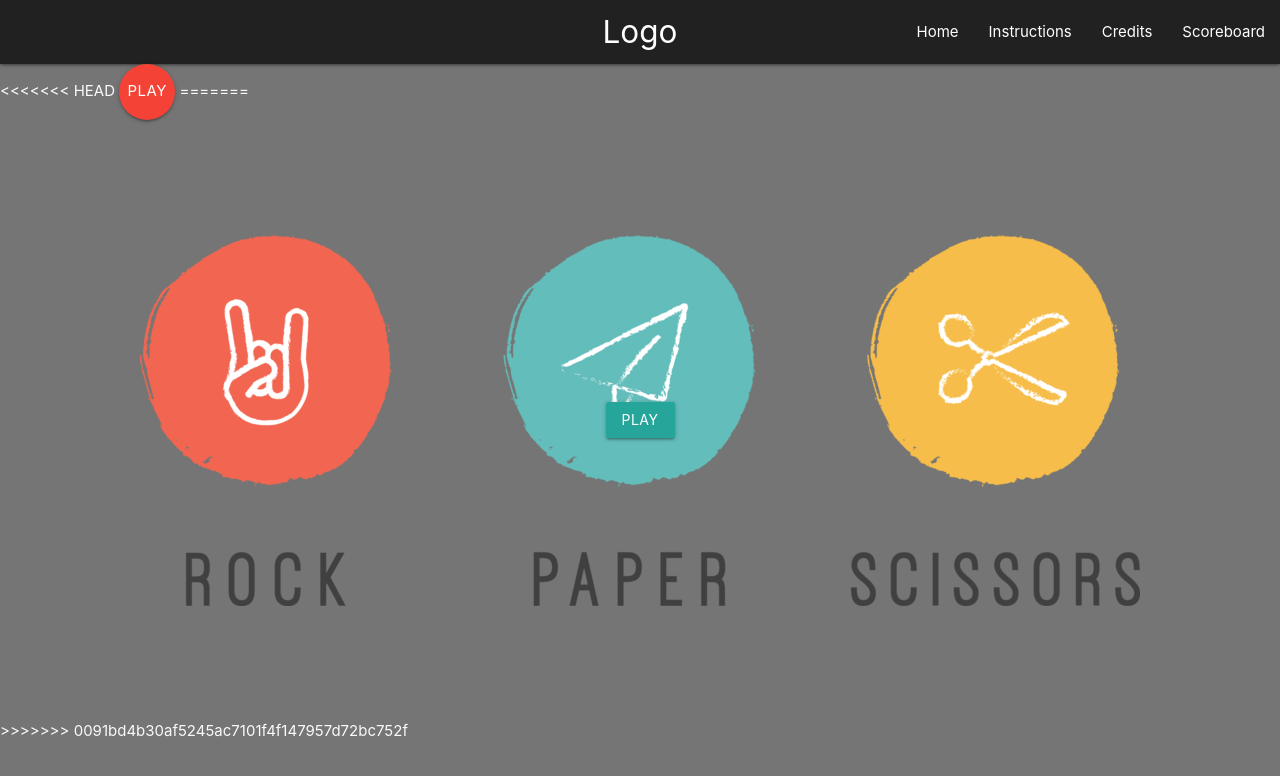
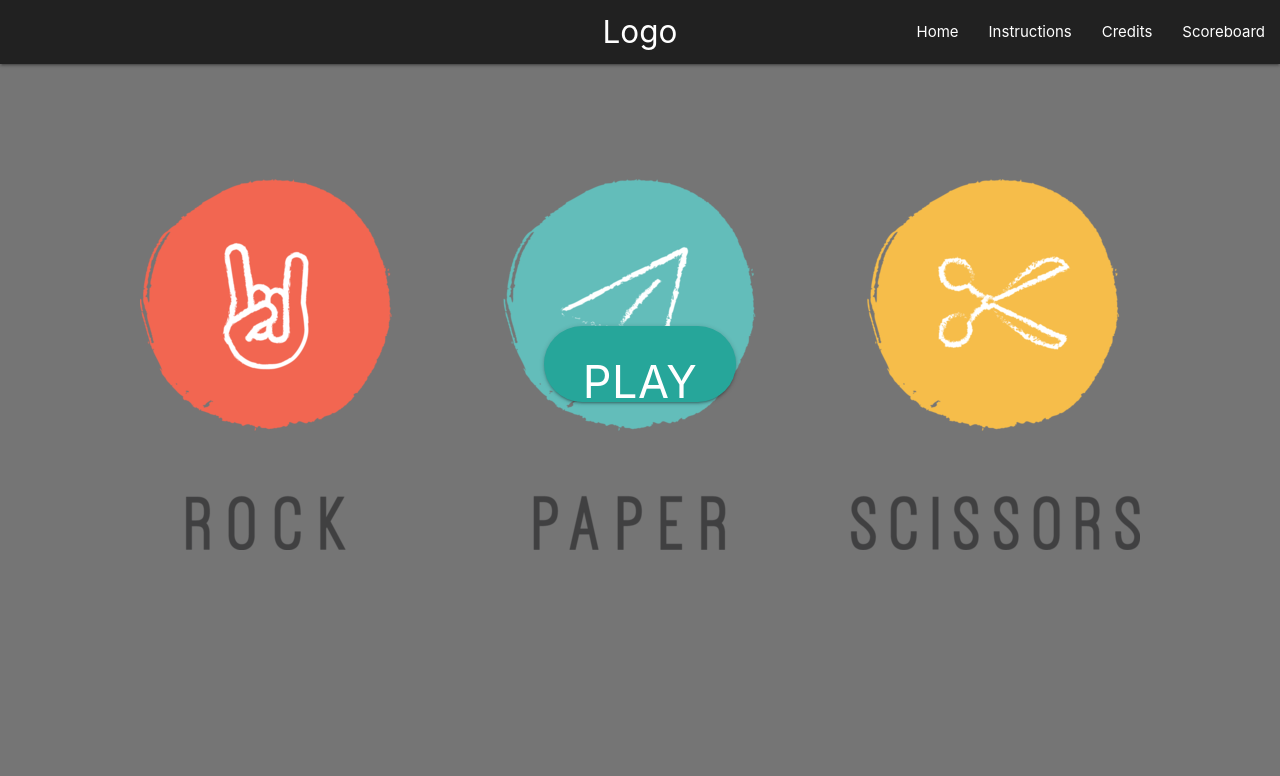
Before and after one commit to vives-webapplications-2018/vue-project-rngesus, a PHP site: page /templates/index.phtml in a window 1280 px wide. Shown: the top 776 px of the page. Run offline with PHP 8.4, Linux system fonts and the light colour scheme; some libraries are stand-ins or nearby versions.

Commit message:
Fixed merging problems and bugs

```diff
--- a/public/css/style.css
+++ b/public/css/style.css
@@ -11,15 +11,12 @@ h1 {
     margin: 5px;
 }
 
-<<<<<<< HEAD
-=======
 .indexPlay {
     font-size: 300%;
     border-radius: 500px;
     padding: 3%;
     text-align: center;
 }
->>>>>>> 0091bd4b30af5245ac7101f4f147957d72bc752f
 
 .indexBackground {
     background-image: url(/img/background.png);
--- a/public/html/singlePlayer.html
+++ b/public/html/singlePlayer.html
@@ -35,7 +35,7 @@
 
     <h1 class="center ">Select difficulty</h1>
 
-    <ul class="background">
+    <ul class="background center">
         <li class="buttons"><a href="/easy" class="waves-effect waves-light btn">Easy</a></li>
         <li class="buttons"><a href="/play" class="waves-effect waves-light btn">Medium</a></li>
         <li class="buttons"><a href="/play" class="waves-effect waves-light btn">Hard</a></li>
--- a/templates/index.phtml
+++ b/templates/index.phtml
@@ -33,9 +33,6 @@
     </div>
   </nav>
 
-<<<<<<< HEAD
-        <a  href="/mode" class="btn-floating btn-large waves-effect waves-light red ">Play</a>
-=======
     <div class="center background">
         <ul>
             <li><a href="/mode" class="waves-effect waves-light btn indexPlay">Play</a></li>
@@ -43,6 +40,5 @@
         </div>
      </div>
 
->>>>>>> 0091bd4b30af5245ac7101f4f147957d72bc752f
 </body>
 </html>
```
